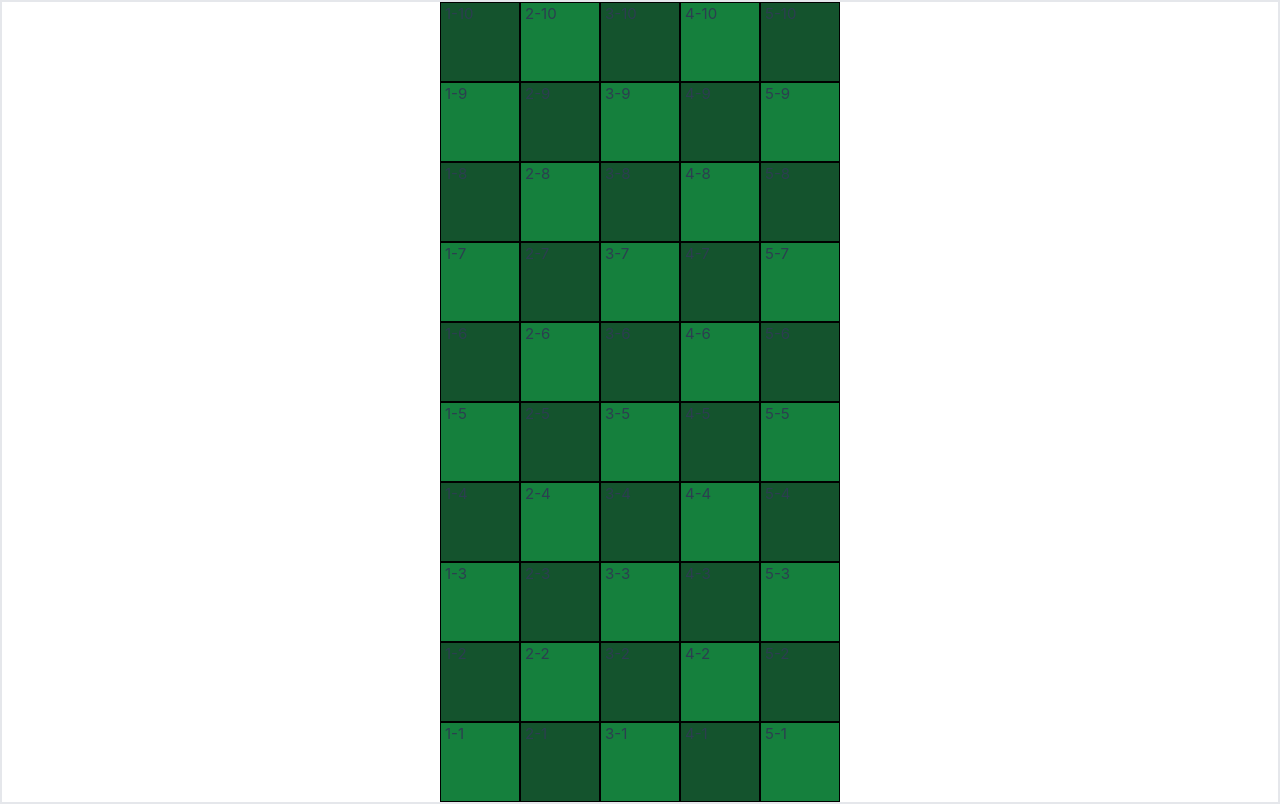
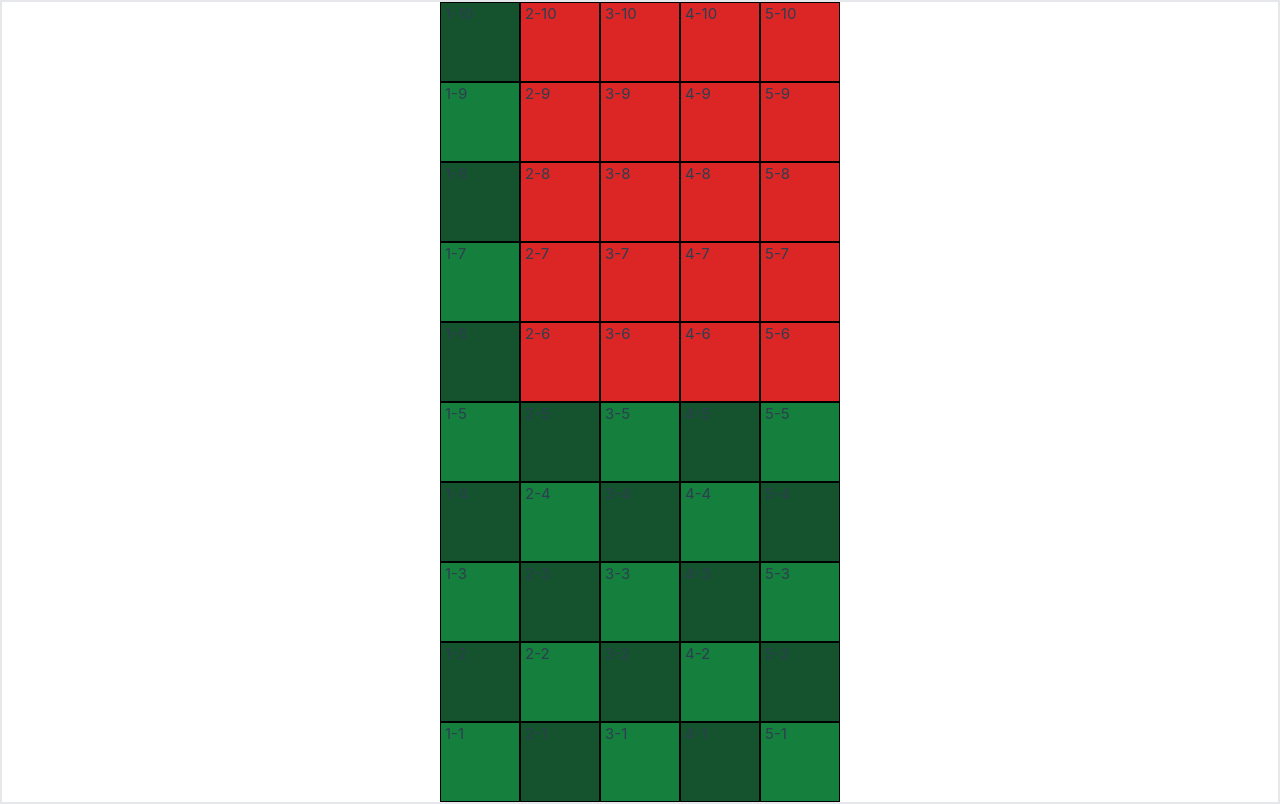
Before and after one commit to RussellShire/turn-based-football, a Vue app: page / in a window 1280 px wide. Built offline with nearby package versions, Linux system fonts and the light colour scheme.

Commit message:
Add logic for highlighting boxes from a point

```diff
--- a/src/App.vue
+++ b/src/App.vue
@@ -40,8 +40,19 @@
     return adjacentArray;
   }
 
-  // TESTING
-  console.log(findAdjacent([2,2], 2))
+  const currentlyHighlighted = ref(findAdjacent([4,8], 2));
+
+  const isHighlighted = (box) => {
+    let match = false;
+
+    currentlyHighlighted.value.map(highlighted => {
+      if (highlighted[0] === box[0] && highlighted[1] === box[1]){
+        match = true
+      }
+
+    })
+    return match;
+  }
 </script>
 
 <template>
@@ -55,7 +66,7 @@
         v-for="(box, indexXaxis) in cols"
         :id="(indexXaxis+1)+'-'+(indexYaxis+1)"
         :key="indexXaxis"
-        :class="((indexXaxis+1) + (indexYaxis+1)) % 2 === 0 ? 'bg-green-700' : 'bg-green-900'"
+        :class="isHighlighted([(indexXaxis+1), (indexYaxis+1)]) ? ' bg-red-600' : ((indexXaxis+1) + (indexYaxis+1)) % 2 === 0 ? 'bg-green-700' : 'bg-green-900'"
         class="border border-black w-20 h-20 pl-1"
       >
         {{indexXaxis+1}}-{{indexYaxis+1}}
```
